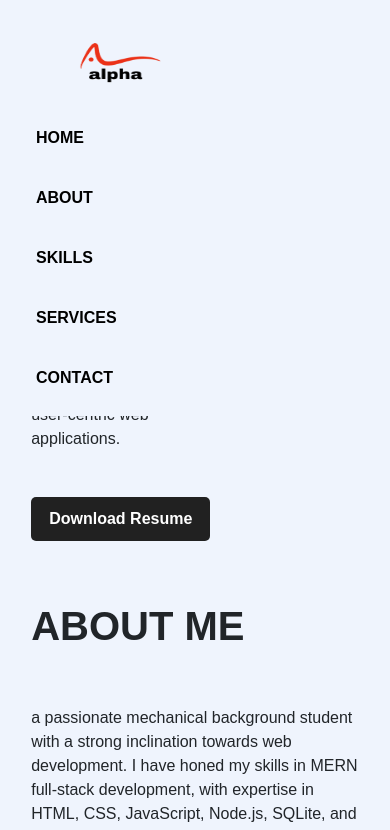
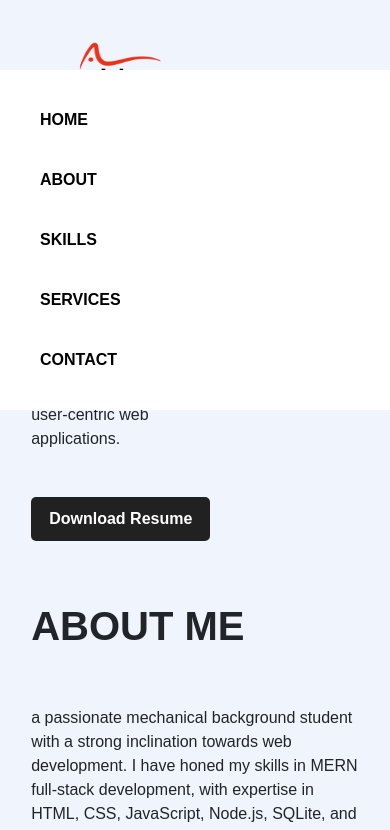
Before and after one commit to Mahesh7680/my_portfolio, a plain HTML site: page index.html in a window 390 px wide. Both pictures are taken after a click on the picture 116 px from the left and 58 px from the top of the page. Shown: the top 830 px of the page. Drawn offline with nearby package versions, Linux system fonts and the light colour scheme; a web font is replaced by a local one.

Commit message:
Update styles.css
Changes added to css code

```diff
--- a/styles.css
+++ b/styles.css
@@ -35,6 +35,34 @@ nav ul li a{
 
 nav ul li a:hover{
     color: red;
+}
+
+.navbar-toggler {
+    border: none;
+    background: transparent;
+    outline: none;
+    cursor: pointer;
+}
+
+.navbar-toggler-icon {
+    background-color: #333;
+    width: 25px;
+    height: 3px;
+}
+
+.navbar-collapse {
+    background-color: #fff;
+    position: fixed;
+    top: 70px;
+    left: 0;
+    width: 100%;
+    padding: 20px;
+    z-index: 1000;
+    display: none;
+}
+
+.navbar-collapse.show {
+    display: block;
 }
 
 .detail{
```
